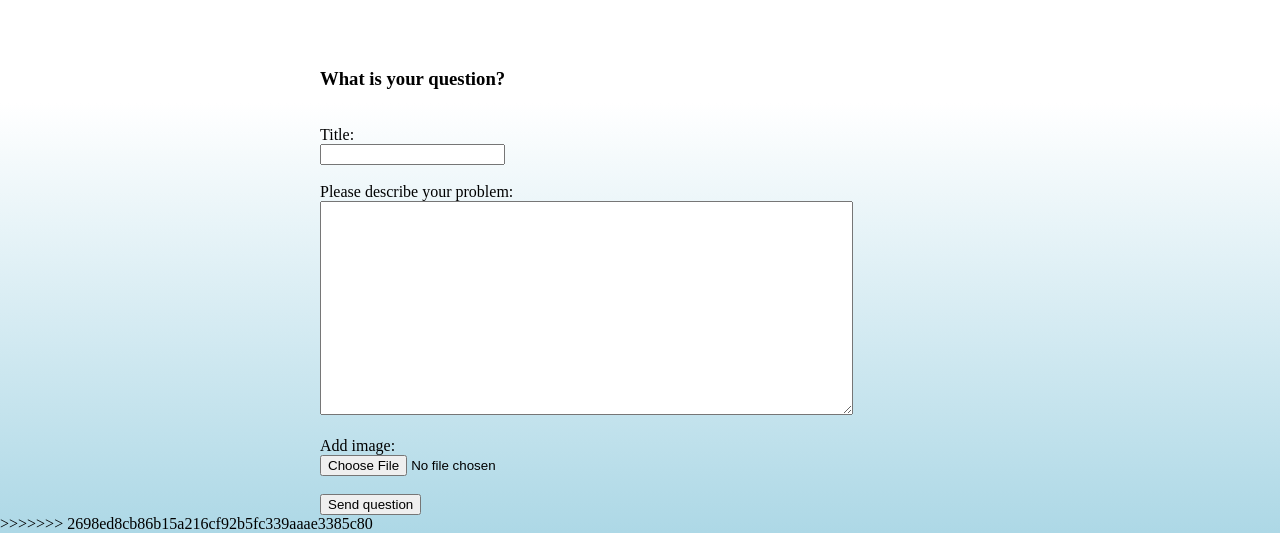
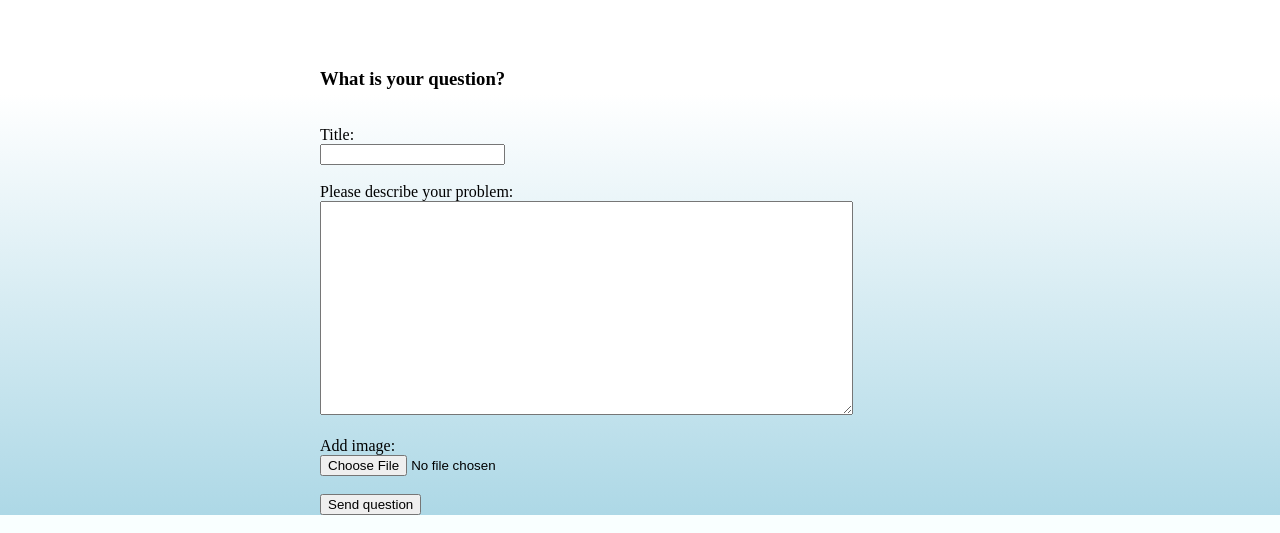
Before and after one commit to LatNat/ask-mate-3-python-LatNat, a Flask app: page /addquestion in a window 1280 px wide. Shown: the part 327-860 px from the top of the page. Run offline with Flask 2, Linux system fonts and the light colour scheme.

Commit message:
bugfixing

```diff
--- a/templates/addquestion.html
+++ b/templates/addquestion.html
@@ -24,5 +24,4 @@
     </form>
 </div>
 </body>
->>>>>>> 2698ed8cb86b15a216cf92b5fc339aaae3385c80
 {% endblock %}
```
